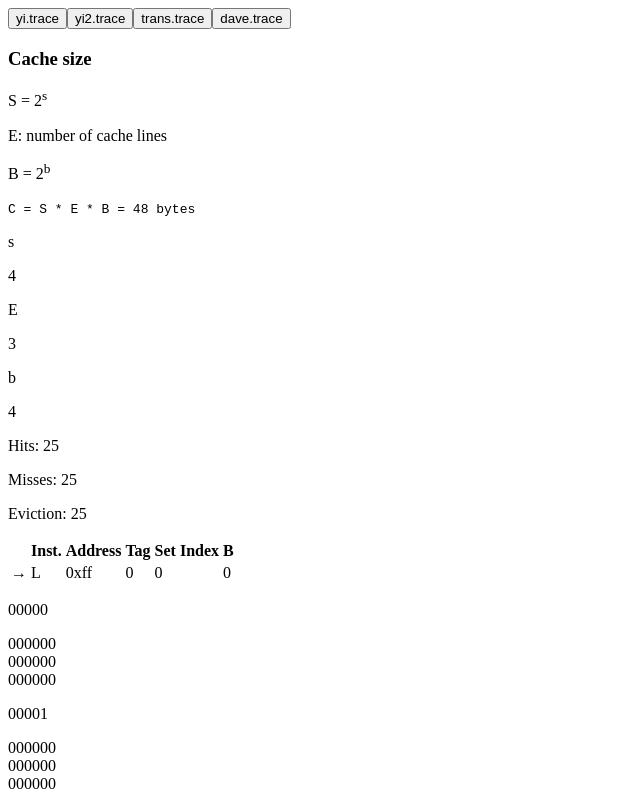
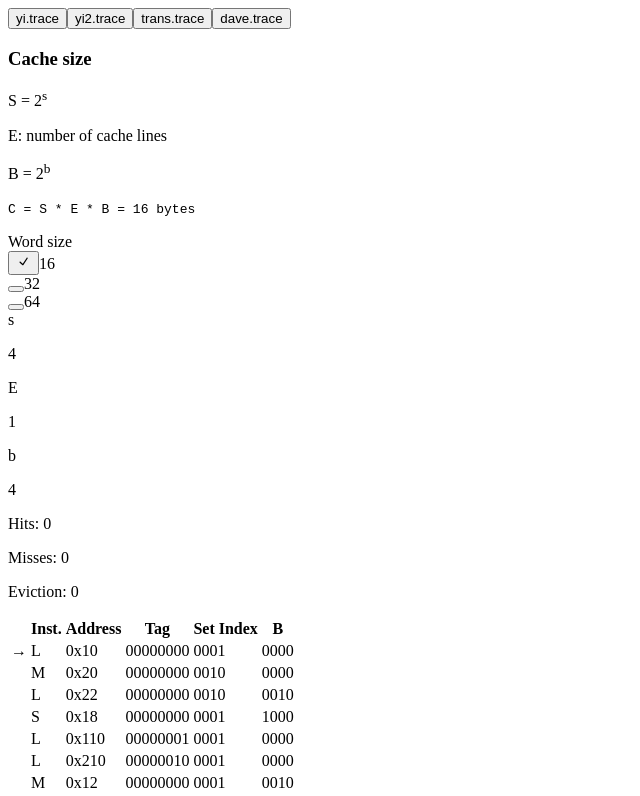
Before and after one commit to ahnwarez/ahnwarez.github.io, a React (Vite) app: page / in a window 1280 px wide. Shown: the top 796 px of the page, without its empty margins (0-640 px from the left). Built offline with nearby package versions, Linux system fonts and the light colour scheme.

Commit message:
fix logic

```diff
--- a/src/App.tsx
+++ b/src/App.tsx
@@ -1,5 +1,8 @@
 import { Button } from './components/ui/button'
 import { Slider } from './components/ui/slider'
+import { Label } from './components/ui/label'
+import { RadioGroup, RadioGroupItem } from './components/ui/radio-group'
+
 import {
   Card,
   CardContent,
@@ -15,46 +18,99 @@ import {
   TableCell,
   TableBody,
 } from './components/ui/table'
+
 import { getTrace, parse } from './traces'
-import { useState } from 'react'
-import { makeCache } from './cache'
+import { useEffect, useState } from 'react'
+import { getCache } from './cache'
 
 export function App() {
+  const [selectedExample, setSelectedExample] = useState('yi')
+  const [word, setWord] = useState(16)
   const [s, setS] = useState(4)
-  const [E, setE] = useState(3)
+  const [E, setE] = useState(1)
   const [b, setb] = useState(4)
-  const [selectedExample, setSelectedExample] = useState('yi')
-  const [trace, setTrace] = useState([
-    { instruction: 'L', address: 0xff, tag: 0n, setIndex: 0n, B: 0n },
-  ])
+  const [trace, setTrace] = useState(
+    parse(getTrace(selectedExample), s, b, word),
+  )
+  const [pc, setPC] = useState(0)
+  const [hits, setHits] = useState(0)
+  const [misses, setMisses] = useState(0)
+  const [evictions, setEvictions] = useState(0)
 
-  const cache = makeCache({ s, E, b })
+  const sets = Array(2 ** s)
+    .fill(() => 0)
+    .map(() =>
+      Array(E)
+        .fill(() => 0)
+        .map(() => ({
+          valid: false,
+          tag: 0n,
+        })),
+    )
 
-  function handleTraceExampleClick(
-    exampleName: 'yi' | 'yi2' | 'trans' | 'dave',
-  ) {
-    const text = getTrace(exampleName)
-    const trace = parse(text, s, b)
-    setTrace(() => trace)
-  }
+  useEffect(() => {
+    let hits = 0
+    let misses = 0
+    let evictions = 0
+    trace.slice(0, pc).forEach((trace) => {
+      const { hit, eviction, miss } = getCache({
+        address: trace.address,
+        sets,
+        s,
+        E,
+        b,
+      })
+
+      if (trace.instruction === 'M') {
+        const { hit, eviction, miss } = getCache({
+          address: trace.address,
+          sets,
+          s,
+          E,
+          b,
+        })
+        hits += hit
+        misses += miss
+        evictions += eviction
+      }
+      hits += hit
+      misses += miss
+      evictions += eviction
+    })
+
+    setHits(() => hits)
+    setMisses(() => misses)
+    setEvictions(() => evictions)
+  }, [s, E, b, pc])
 
   function handleChange_s(values: number[]) {
     const s = values[0]
     setS(() => s)
     const text = getTrace(selectedExample)
-    const trace = parse(text, s, b)
+    const trace = parse(text, s, b, word)
     setTrace(() => trace)
   }
+
   function handleChange_E(values: number[]) {
     const E = values[0]
     setE(() => E)
   }
+
   function handleChange_b(values: number[]) {
     const b = values[0]
     setb(() => b)
     const text = getTrace(selectedExample)
-    const trace = parse(text, s, b)
+    const trace = parse(text, s, b, word)
     setTrace(() => trace)
+  }
+
+  function handlePC(values: number[]) {
+    const pc = values[0]
+    setPC(() => pc)
+  }
+  function handleChangeWord(value: string) {
+    const wordSize = Number(value)
+    setWord(() => wordSize)
   }
 
   return (
@@ -97,6 +153,27 @@ export function App() {
               </CardDescription>
             </CardHeader>
             <CardContent className="space-y-4">
+              <div>
+                <label>Word size</label>
+                <RadioGroup
+                  className="flex"
+                  defaultValue={word.toString()}
+                  onValueChange={handleChangeWord}
+                >
+                  <div className="flex items-center space-x-2">
+                    <RadioGroupItem value="16" id="r1" />
+                    <Label htmlFor="r1">16</Label>
+                  </div>
+                  <div className="flex items-center space-x-2">
+                    <RadioGroupItem value="32" id="r2" />
+                    <Label htmlFor="r2">32</Label>
+                  </div>
+                  <div className="flex items-center space-x-2">
+                    <RadioGroupItem value="64" id="r3" />
+                    <Label htmlFor="r3">64</Label>
+                  </div>
+                </RadioGroup>
+              </div>
               <div className="flex flex-col gap-y-1">
                 <div className="flex justify-between">
                   <label>s</label>
@@ -141,15 +218,21 @@ export function App() {
         </div>
         <div className="grid grid-cols-2 gap-4">
           <div id="controls" className="space-x-4 flex justify-end">
-            <Slider min={1} max={100} step={1} defaultValue={[1]} />
+            <Slider
+              min={0}
+              max={trace.length}
+              step={1}
+              value={[pc]}
+              onValueChange={handlePC}
+            />
           </div>
 
           <div className="flex gap-2">
-            <p>Hits: 25</p>
-            <p>Misses: 25</p>
-            <p>Eviction: 25</p>
+            <p>Hits: {hits}</p>
+            <p>Misses: {misses}</p>
+            <p>Eviction: {evictions}</p>
           </div>
-          <div id="addresses" className=" overflow-auto h-48">
+          <div id="addresses" className=" overflow-auto">
             <Table>
               <TableHeader>
                 <TableRow>
@@ -162,39 +245,44 @@ export function App() {
                 </TableRow>
               </TableHeader>
               <TableBody>
-                {trace.map((t) => (
+                {trace.map((t, i) => (
                   <TableRow key={t.address}>
-                    <TableCell className="text-foreground size-8"> →</TableCell>
+                    <TableCell className="text-foreground size-8">
+                      {i === pc ? '→' : ''}
+                    </TableCell>
                     <TableCell> {t.instruction}</TableCell>
                     <TableCell className="text-right">
                       0x{t.address.toString(16)}
                     </TableCell>
                     <TableCell className="text-amber-600">
-                      {t.tag.toString(2)}
+                      {t.tag.toString(2).padStart(t.tagBits, '0')}
                     </TableCell>
                     <TableCell className="text-green-600">
-                      {t.setIndex.toString(2)}
+                      {t.setIndex.toString(2).padStart(s, '0')}
                     </TableCell>
                     <TableCell className="text-zinc-600">
-                      {t.B.toString(2)}
+                      {t.B.toString(2).padStart(b, '0')}
                     </TableCell>
                   </TableRow>
                 ))}
+                <TableRow>
+                  <TableCell className="text-foreground size-8">
+                    {trace.length === pc ? '→' : ''}
+                  </TableCell>
+                  <TableCell className="text-zinc-600">End</TableCell>
+                </TableRow>
               </TableBody>
             </Table>
           </div>
-          <div
-            id="sets"
-            className="flex flex-col overflow-auto h-96 bg-card rounded-lg p-4"
-          >
-            {cache.sets.map((s, i) => (
+          <div id="sets" className="flex flex-col bg-card rounded-lg p-4">
+            {sets.map((lines, i) => (
               <div key={i} className="flex gap-x-8 items-center border p-2">
                 <p className="w-24 text-green-600">
-                  {i.toString(2).padStart(Number(E) + 2, '0')}
+                  {i.toString(2).padStart(s, '0')}
                 </p>
                 <div id="line">
-                  {s.map((line) => (
-                    <div id="line" className="space-x-2">
+                  {lines.map((line, i) => (
+                    <div id="line" className="space-x-2" key={i}>
                       <span
                         className={
                           line.valid
@@ -205,7 +293,7 @@ export function App() {
                         {line.valid ? '1' : '0'}
                       </span>
                       <span className="text-amber-600">
-                        {line.tag.toString(2).padStart(Number(E) + 2, '0')}
+                        {line.tag.toString(2).padStart(word - (s + b), '0')}
                       </span>
                     </div>
                   ))}
--- a/src/cache.ts
+++ b/src/cache.ts
@@ -1,30 +1,15 @@
-export function makeCache({ s, E, b }: { s: number; E: number; b: number }) {
-  let hits = 0
-  let misses = 0
-  let evictions = 0
-
-  const sets = Array(2 ** s)
-    .fill(() => 0)
-    .map(() =>
-      Array(E)
-        .fill(() => 0)
-        .map(() => ({
-          valid: false,
-          tag: 0n,
-        })),
-    )
-
-  return Object.freeze({
+export function getCache({
+  address,
   sets,
-    getState,
-    access,
-  })
-
-  function getState() {
-    return { hits, misses, evictions }
-  }
-
-  function access(address: number) {
+  s,
+  b,
+}: {
+  address: number
+  sets: Array<Array<{ valid: boolean; tag: bigint }>>
+  s: number
+  E: number
+  b: number
+}) {
   const setIndex = (BigInt(address) >> BigInt(b)) & ((1n << BigInt(s)) - 1n)
   const tag = BigInt(address) >> BigInt(s + b)
 
@@ -34,8 +19,7 @@ export function makeCache({ s, E, b }: { s: number; E: number; b: number }) {
   // Check for hit
   for (let i = 0; i < set.length; i++) {
     if (set[i].valid && set[i].tag === tag) {
-        hits++
-        return { hit: true, miss: false, eviction: false }
+      return { hit: 1, miss: 0, eviction: 0, sets }
     }
   }
 
@@ -44,14 +28,10 @@ export function makeCache({ s, E, b }: { s: number; E: number; b: number }) {
 
   if (emptyLineIndex !== -1) {
     sets[setNumber][emptyLineIndex] = { valid: true, tag }
-      misses++
-      return { hit: false, miss: true, eviction: false }
+    return { hit: 0, miss: 1, eviction: 0, sets }
   } else {
-      misses++
-      evictions++
     // Eviction (assuming LRU policy, we evict the first line)
     sets[setNumber][0] = { valid: true, tag }
-      return { hit: false, miss: true, eviction: true }
+    return { hit: 0, miss: 1, eviction: 1, sets }
   }
 }
-}
--- a/src/traces.ts
+++ b/src/traces.ts
@@ -1,6 +1,12 @@
 export function getTrace(exampleName: string) {
   const traceExamples = {
-    yi: ' L 4546,1',
+    yi: ` L 10,1
+ M 20,1
+ L 22,1
+ S 18,1
+ L 110,1
+ L 210,1
+ M 12,1`,
     yi2: ' M 1234,1',
   } as const
 
@@ -8,19 +14,23 @@ export function getTrace(exampleName: string) {
   return traceFound
 }
 
-export function parse(text: string, s: number, b: number) {
+export function parse(text: string, s: number, b: number, m: number) {
   const lines = text.split('\n')
   const addresses = []
+  let i = 0
   for (const line of lines) {
-    if (line.startsWith('I')) continue
+    if (line.startsWith('I') || line == '') continue
     const [instruction, addressAndByte] = line.trimStart().split(' ')
     const [addressDigits] = addressAndByte.split(',')
-    const address = Number(addressDigits)
+
+    const address = Number('0x' + addressDigits)
 
     const setIndex = (BigInt(address) >> BigInt(b)) & ((1n << BigInt(s)) - 1n)
     const tag = BigInt(address) >> BigInt(s + b)
     const B = BigInt(address) & ((1n << BigInt(b)) - 1n)
-    addresses.push({ instruction, address, tag, setIndex, B })
+    const tagBits = m - (s + b)
+    addresses.push({ i, instruction, address, tag, tagBits, setIndex, B })
+    i++
   }
 
   return addresses
```
Lines whose indentation alone changed are shown as unchanged.
